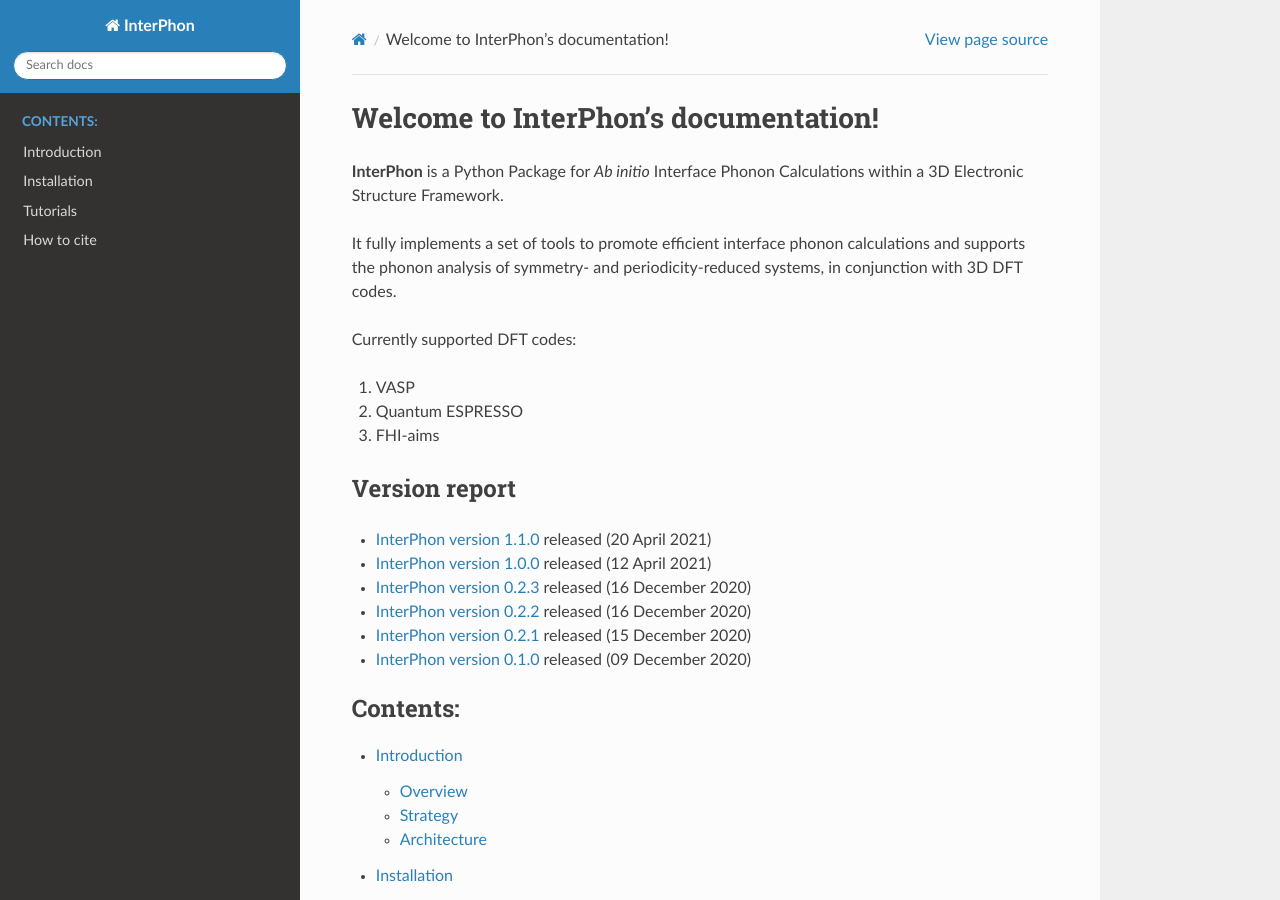
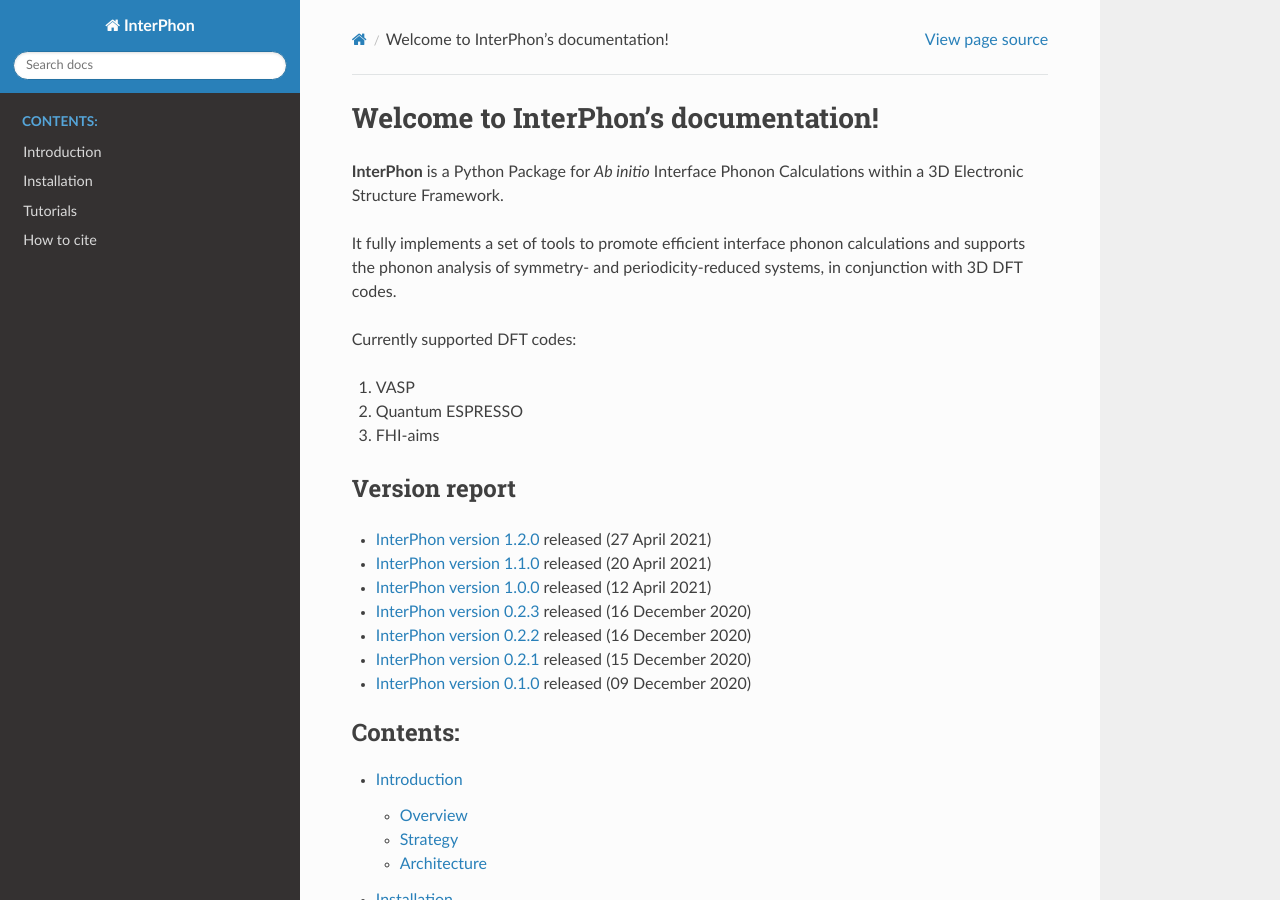
Before and after one commit to InWonYeu/interphon, a Sphinx documentation site: the page built from docs/source/index.rst, in a window 1280 px wide and 900 px high. Built offline with Sphinx 7.4.7 and the Read the Docs theme 2.0.0, drawn with Linux system fonts in a browser that asks for light colours.

Commit message:
Add files via upload

```diff
--- a/docs/source/conf.py
+++ b/docs/source/conf.py
@@ -22,7 +22,7 @@
 author = 'In Won Yeu'
 
 # The full version, including alpha/beta/rc tags
-release = '1.1.0'
+release = '1.2.0'
 
 
 # -- General configuration ---------------------------------------------------
--- a/docs/source/index.rst
+++ b/docs/source/index.rst
@@ -20,6 +20,7 @@
 Version report
 **************
 
+* `InterPhon version 1.2.0 <https://github.com/InWonYeu/interphon/tree/v1.2.0>`_ released (27 April 2021)
 * `InterPhon version 1.1.0 <https://github.com/InWonYeu/interphon/tree/v1.1.0>`_ released (20 April 2021)
 * `InterPhon version 1.0.0 <https://github.com/InWonYeu/interphon/tree/v1.0.0>`_ released (12 April 2021)
 * `InterPhon version 0.2.3 <https://github.com/InWonYeu/interphon/tree/v0.2.3>`_ released (16 December 2020)
```
